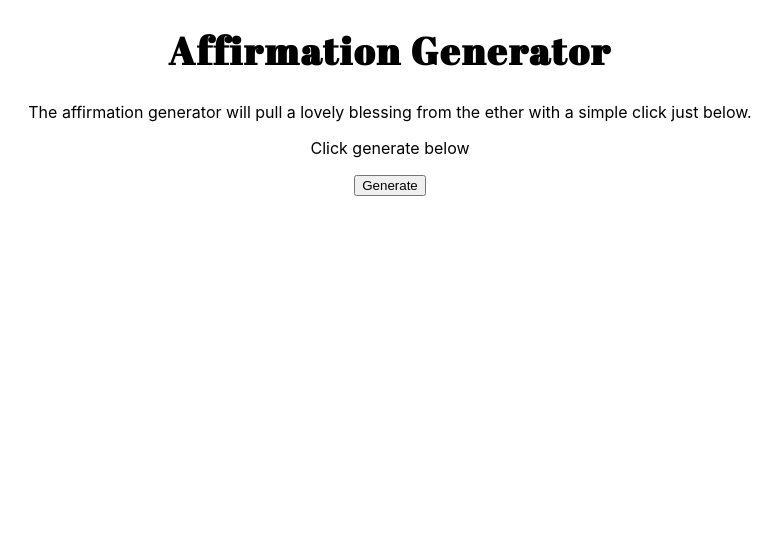
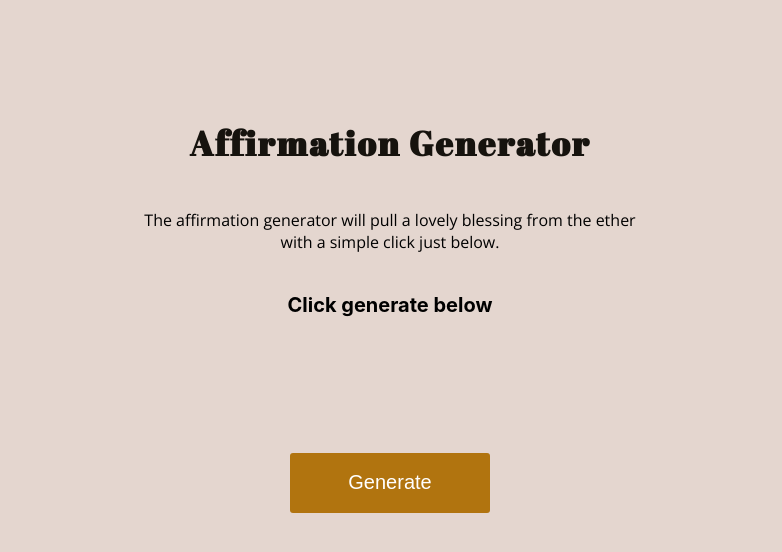
Before and after one commit to jos3ph-m/Affirmation-Generator, a React app: page / in a window 1280 px wide. Shown: the top 552 px of the page, without its empty margins (250-1032 px from the left). Built offline with nearby package versions, Linux system fonts and the light colour scheme.

Commit message:
Styling added

```diff
--- a/src/App.css
+++ b/src/App.css
@@ -1,3 +1,10 @@
 .App {
+  display: flex;
+  justify-content: center;
+  flex-direction: column;
   text-align: center;
 }
+
+html {
+  background-color: #e4d6cf;
+}
--- a/src/Components/Affirmations/Affirmations.js
+++ b/src/Components/Affirmations/Affirmations.js
@@ -1,7 +1,6 @@
 import React, { Component } from "react";
 
-// import Affirmation from "./Affirmation/Affirmation";
-// import Button from "./Button/Button";
+import styles from "./Affirmations.module.css";
 
 class Affirmations extends Component {
   state = {
@@ -32,8 +31,10 @@ class Affirmations extends Component {
   render() {
     return (
       <div>
-        <p>{this.state.message}</p>
-        <button onClick={this.shuffle}>Generate</button>
+        <p className={styles.affirmation}>{this.state.message}</p>
+        <button className={styles.button} onClick={this.shuffle}>
+          Generate
+        </button>
       </div>
     );
   }
--- /dev/null
+++ b/src/Components/Affirmations/Affirmations.module.css
@@ -0,0 +1,21 @@
+.button {
+  width: 200px;
+  height: 60px;
+  border: none;
+  border-radius: 3px;
+  font-size: 20px;
+  color: white;
+  background-color: #b1740f;
+}
+
+.button:focus {
+  outline: none;
+  border: none;
+}
+
+.affirmation {
+  font-size: 20px;
+  font-weight: 700;
+  padding: 20px;
+  height: 120px;
+}
--- a/src/Components/Headline/Headline.module.css
+++ b/src/Components/Headline/Headline.module.css
@@ -1,5 +1,14 @@
 .headline {
+  margin-top: 100px;
+  padding: 20px;
   font-family: "Abril Fatface", cursive;
-  font-size: 38px;
+  font-size: 28px;
   letter-spacing: 2px;
+  color: #16130e;
 }
+
+@media (min-width: 600px) {
+  .headline {
+    font-size: 34px;
+  }
+}
--- a/src/Components/Info/Info.js
+++ b/src/Components/Info/Info.js
@@ -4,7 +4,7 @@ import styles from "./Info.module.css";
 
 const info = () => {
   return (
-    <p>
+    <p className={styles.info}>
       The affirmation generator will pull a lovely blessing from the ether with
       a simple click just below.
     </p>
--- a/src/Components/Info/Info.module.css
+++ b/src/Components/Info/Info.module.css
@@ -1,3 +1,12 @@
 .info {
   font-family: "Open Sans";
+  max-width: 300px;
+  text-align: center;
+  margin: auto;
 }
+
+@media (min-width: 600px) {
+  .info {
+    max-width: 500px;
+  }
+}
```
Also changed, not shown: src/Components/Affirmations/Affirmations.css (deleted).
